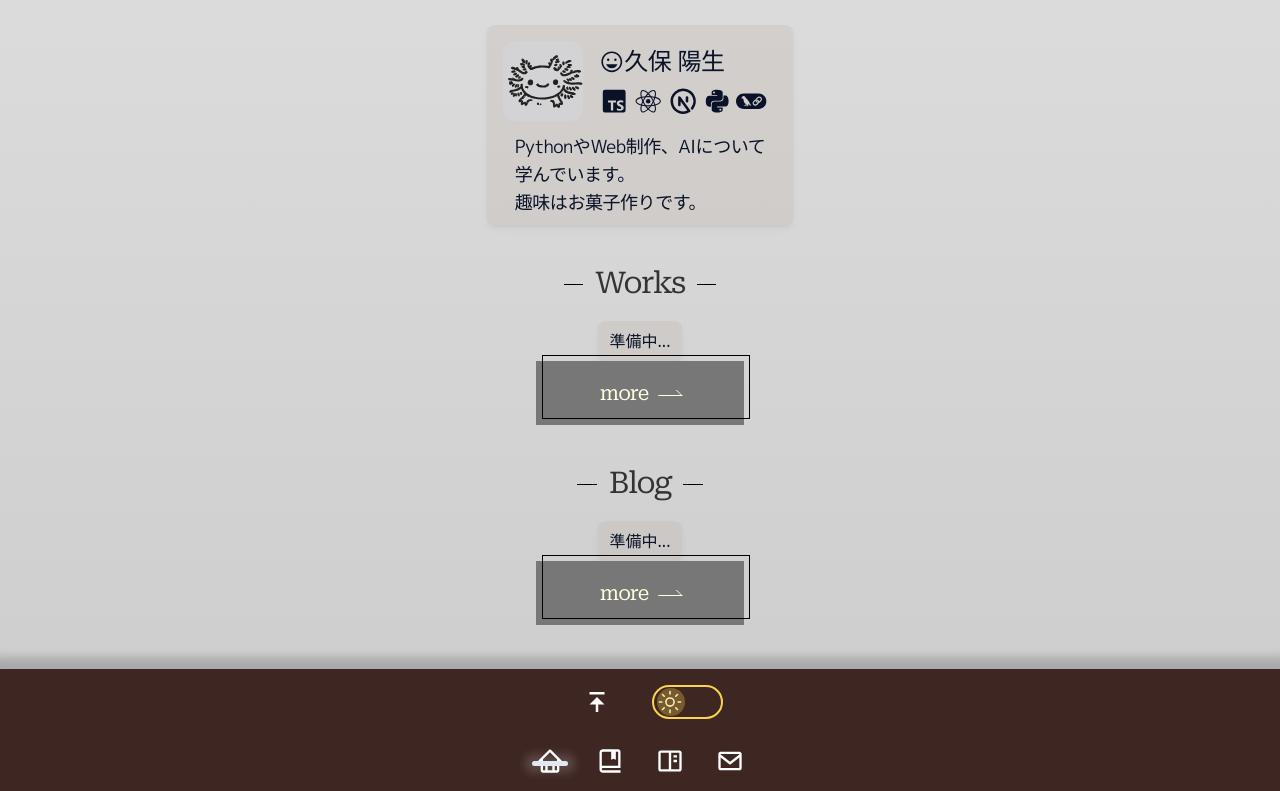
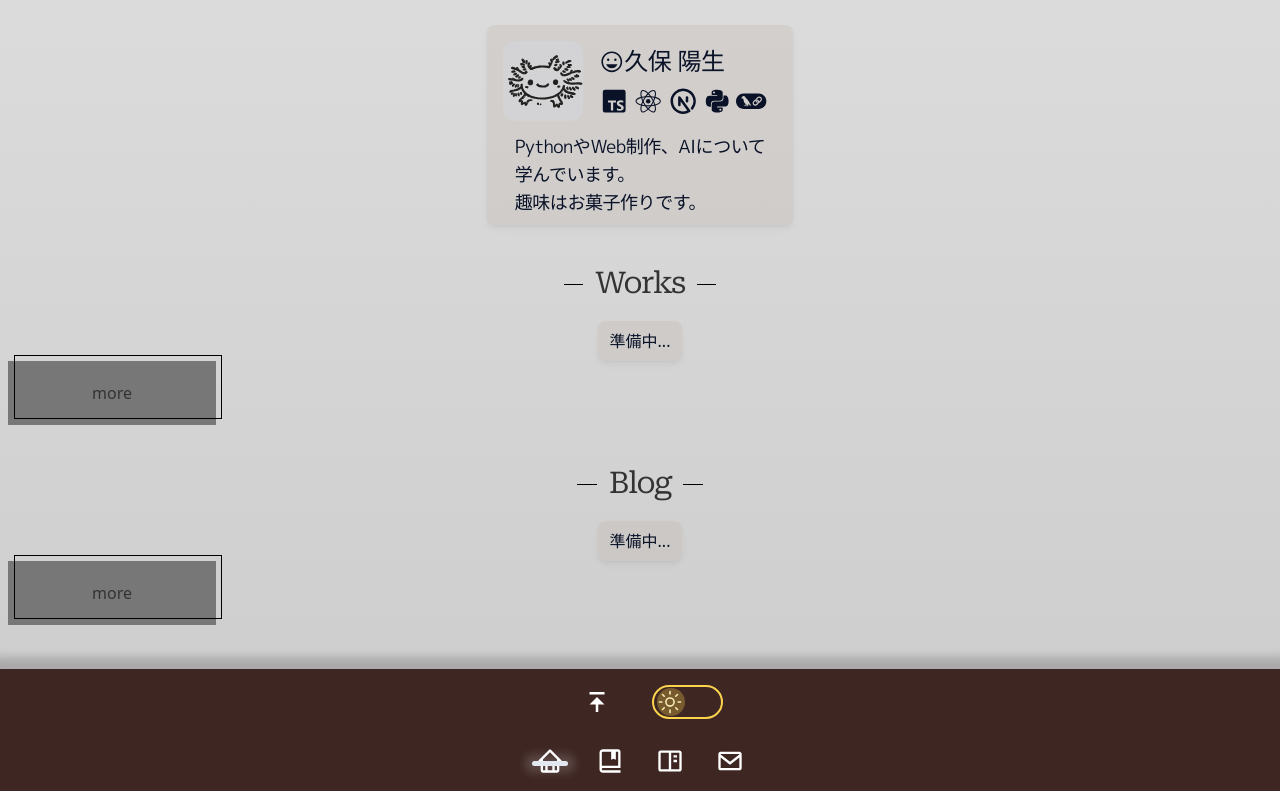
Before and after one commit to haruki26/react-next-portfolio, a Next.js app: page / in a window 1280 px wide. Shown: the part 944-1735 px from the top of the page. Built offline with nearby package versions, Linux system fonts and the light colour scheme.

Commit message:
Buttonのスタイルのみを定義するように変更

```diff
--- a/src/components/Button/index.tsx
+++ b/src/components/Button/index.tsx
@@ -1,15 +1,12 @@
-import Link from "next/link";
 import { cn } from "@/libs/utils";
 
 
 type Props = {
     children: React.ReactNode;
-    href: string;
 }
 
-const Button: React.FC<Props> = ({ children, href }) => {
+const Button: React.FC<Props> = ({ children }) => {
     return (
-        <div className="w-full flex">
         <button
             type="button"
             className={cn(
@@ -22,20 +19,8 @@ const Button: React.FC<Props> = ({ children, href }) => {
                 "dark:before:border-slate-300"
             )}
         >
-                <Link href={href}>
-                    <div className={cn(
-                        "h-full w-full flex items-center justify-center",
-                        "after:inline-block after:w-[1.5rem] after:h-[0.4rem] after:ml-2 after:my-auto after:pr-1",
-                        "after:border-solid after:border-b-[1px] after:border-r-[1px] after:border-muted-foreground",
-                        "after:skew-x-[45deg] after:transition after:duration-300 hover:after:translate-x-1",
-                    )}>
-                        <span className="font-roboto text-xl text-muted-foreground font-light tracking-tighter">
             {children}
-                        </span>
-                    </div>
-                </Link>
         </button>
-        </div>
     );
 }
 
```
Lines whose indentation alone changed are shown as unchanged.
